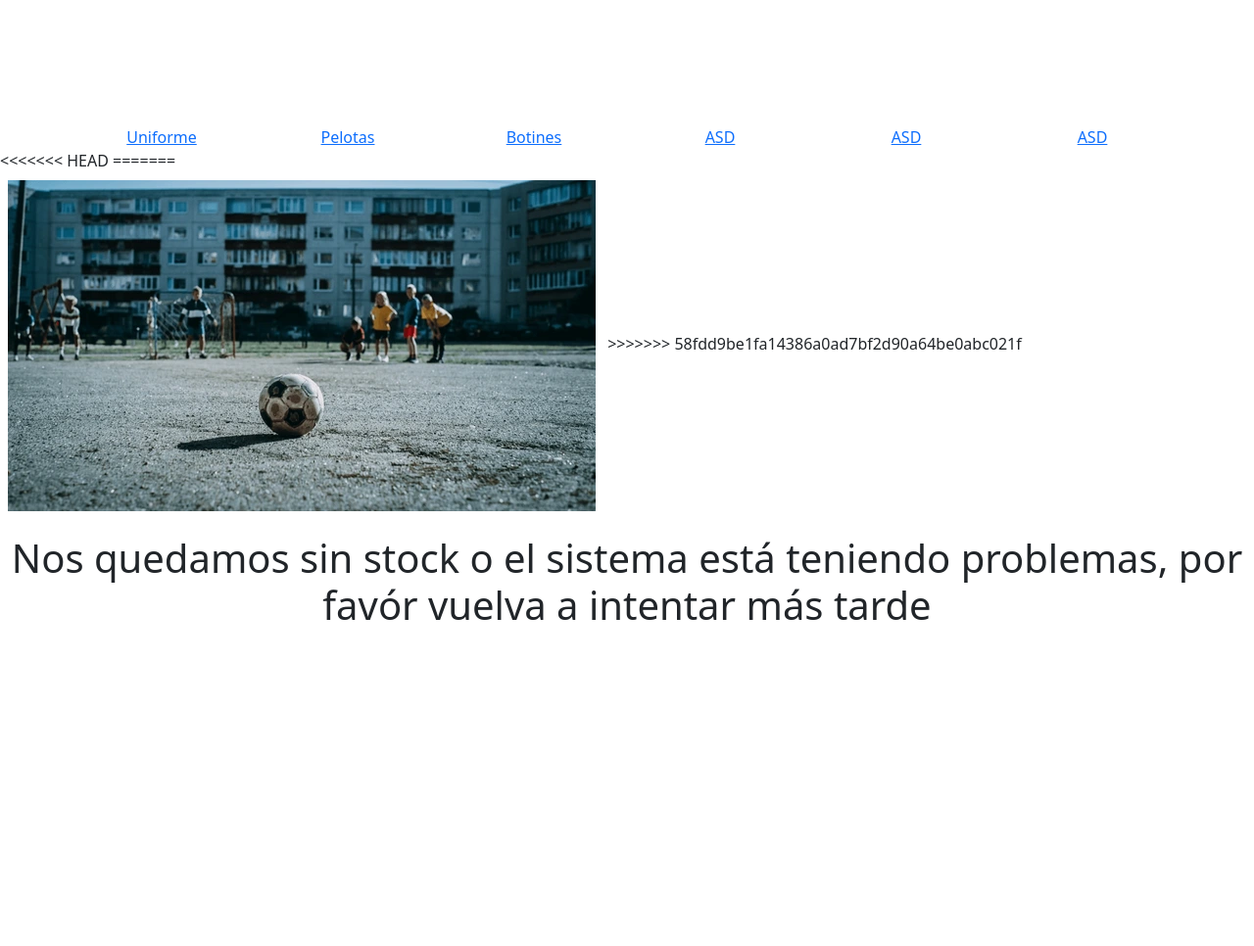
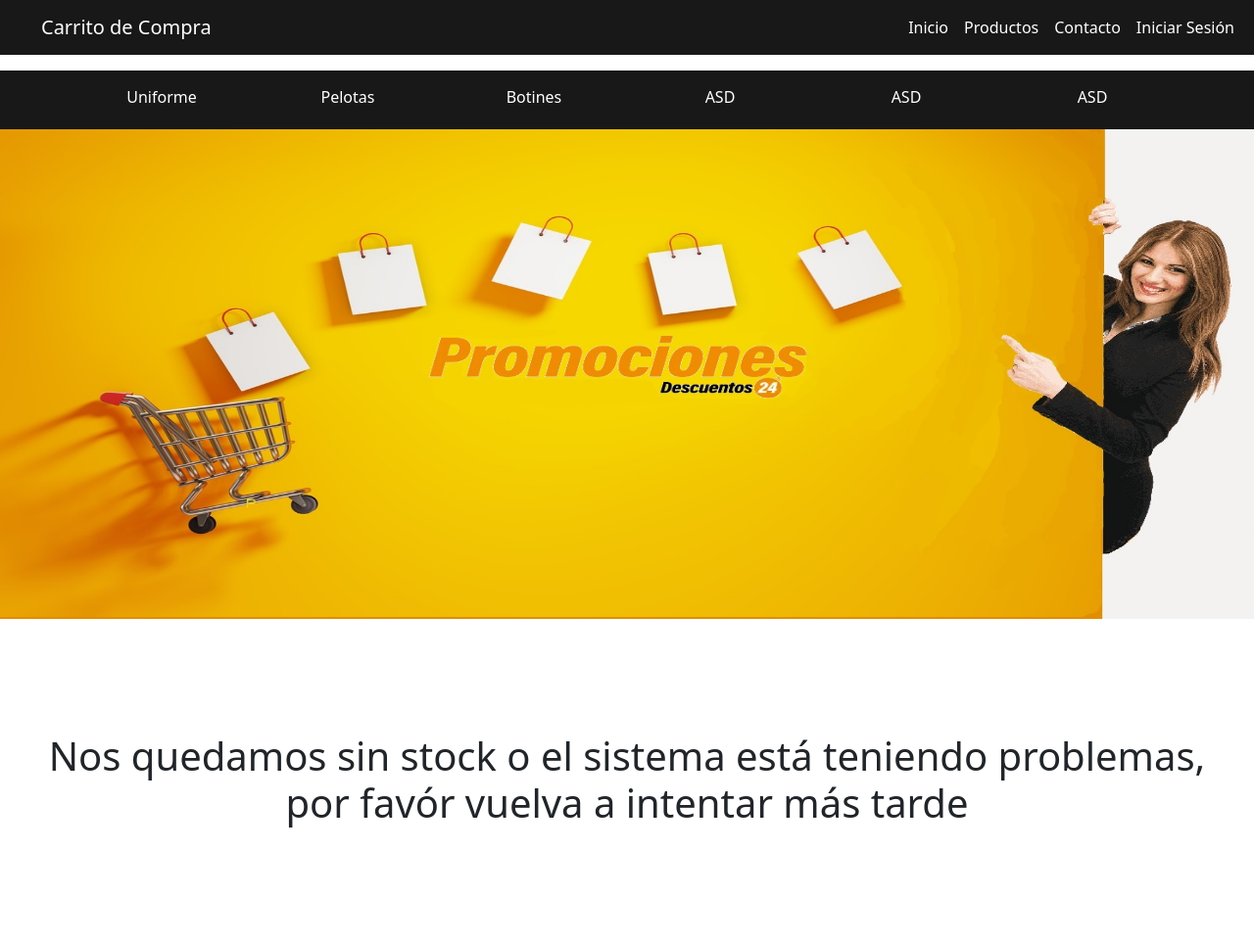
Before and after one commit to ZETEXITO/olimpiadas, a PHP site: page /carrito.php in a window 1280 px wide. Shown: the whole page at 98% size. Before the commit the page ends 633 px from the top, so only its background shows below. Run offline with PHP 8.4, Linux system fonts and the light colour scheme; data that the repository does not hold is empty.

Commit message:
Error Producto2

```diff
--- a/pages/carrito.php
+++ b/pages/carrito.php
@@ -30,7 +30,7 @@
 <head>
     <meta charset="UTF-8">
     <link rel="stylesheet" href="../bootstrap/css/bootstrap.min.css">
-    <link rel="stylesheet" href="../assets/css/styles.css">
+    <link rel="stylesheet" href="../assets/css/style.css">
     <script defer src="../bootstrap/js/bootstrap.bundle.js"></script>
     <script defer src="../bootstrap/js/Main.js"></script>
     <meta name="viewport" content="width=device-width, initial-scale=1.0">
@@ -57,12 +57,8 @@
         </div>
     </div>
     </div>
-<<<<<<< HEAD
 
-=======
-    <br>
-    <img class="Img-Carrito p-2" src="../assets/images/airelibre1.jpg">
->>>>>>> 58fdd9be1fa14386a0ad7bf2d90a64be0abc021f
+    <img class="Img-Carrito" src="../assets/images/promociones.jpg">
 
     <div class="Container-Carrito">
         <div id="carouselExampleIndicators" class="carousel slide Container-Carrito-Carrousel pt-3" data-bs-ride="carousel">
--- a/pages/index.php
+++ b/pages/index.php
@@ -8,7 +8,7 @@
     <meta name="viewport" content="width=device-width, initial-scale=1.0">
     <title>Carrito de Compra</title>
     <link rel="stylesheet" href="../bootstrap/css/bootstrap.min.css">
-    <link rel="stylesheet" href="../assets/css/styles.css">
+    <link rel="stylesheet" href="../assets/css/style.css">
     <script src="../assets/js/popus.js"></script>
 </head>
 <body>
```
Also changed, not shown: assets/images/promociones.jpg (added).
